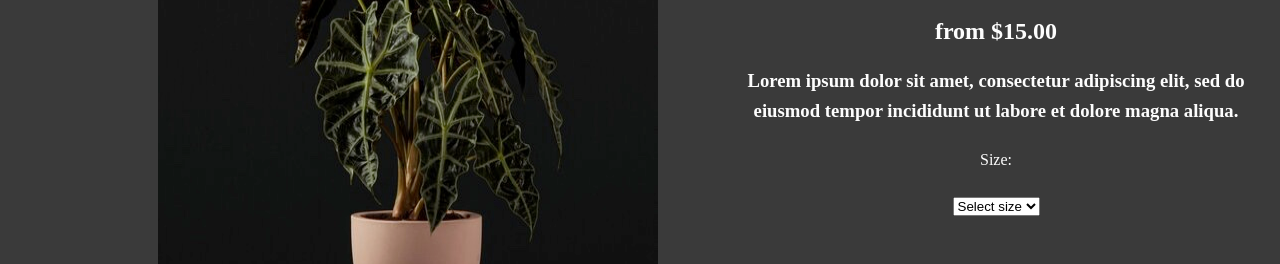
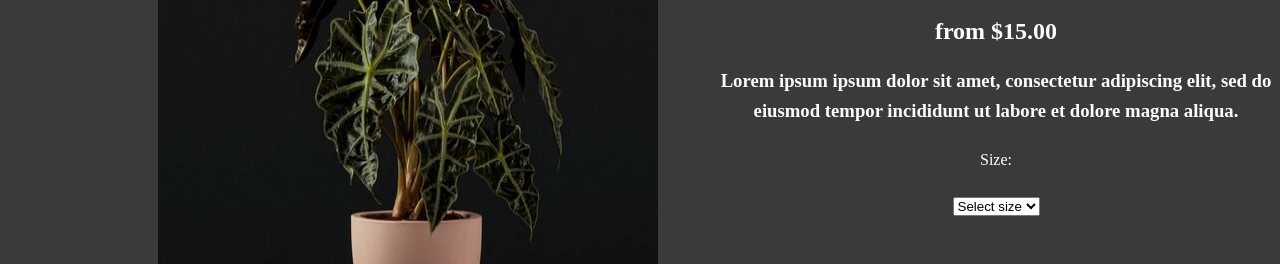
Before and after one commit to AnupamaDey2000/plantnew, a plain HTML site: page alocasia.html in a window 1280 px wide. Shown: the part 520-784 px from the top of the page. Drawn offline with Linux system fonts and the light colour scheme.

Commit message:
Update alocasia.html

```diff
--- a/alocasia.html
+++ b/alocasia.html
@@ -58,7 +58,7 @@
             <p class="p">
                   <h1>Alocasia</h1>
               <h2>from $15.00</h2>
-               <h3>Lorem ipsum dolor sit amet, consectetur adipiscing elit, sed do <br>
+               <h3>Lorem ipsum ipsum dolor sit amet, consectetur adipiscing elit, sed do <br>
                    eiusmod tempor incididunt ut labore et dolore magna aliqua.</h3>
             </p>
             <form action="#" id="now1"> <p>Size:</p>
```
